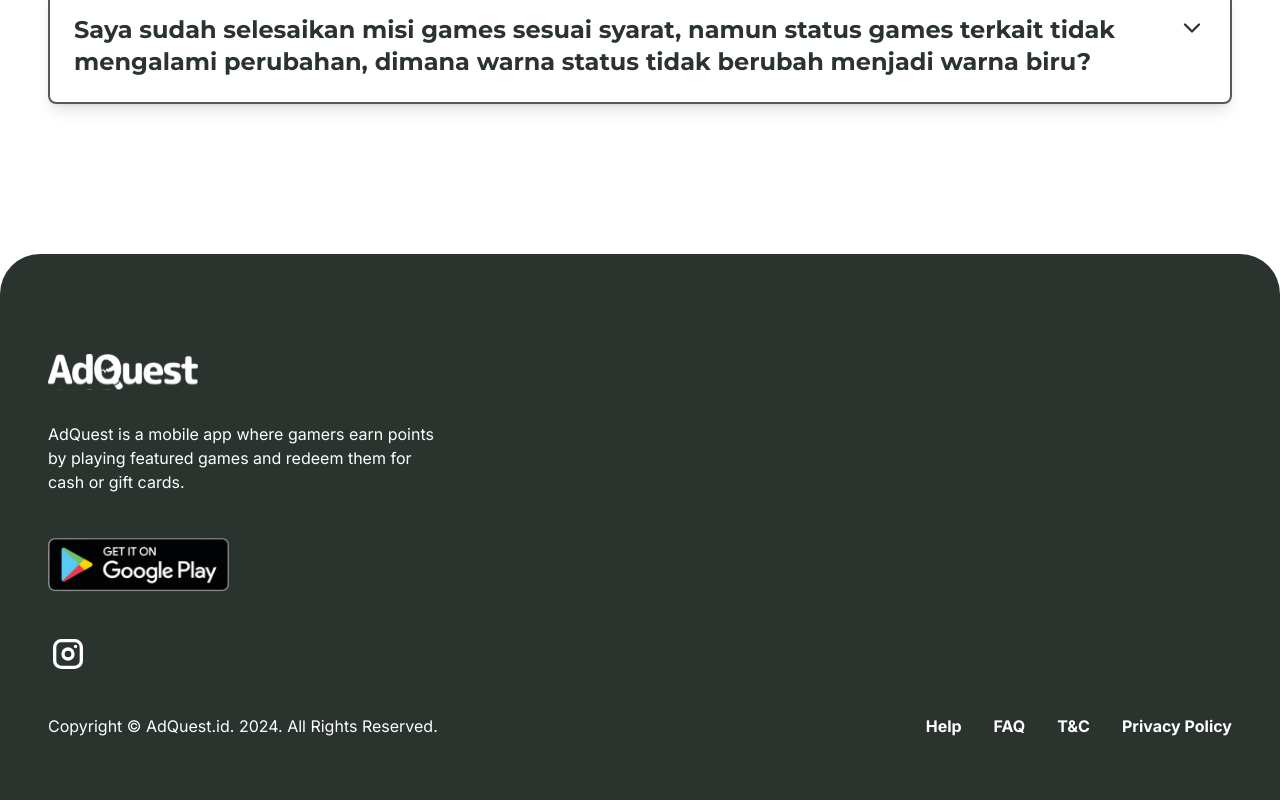
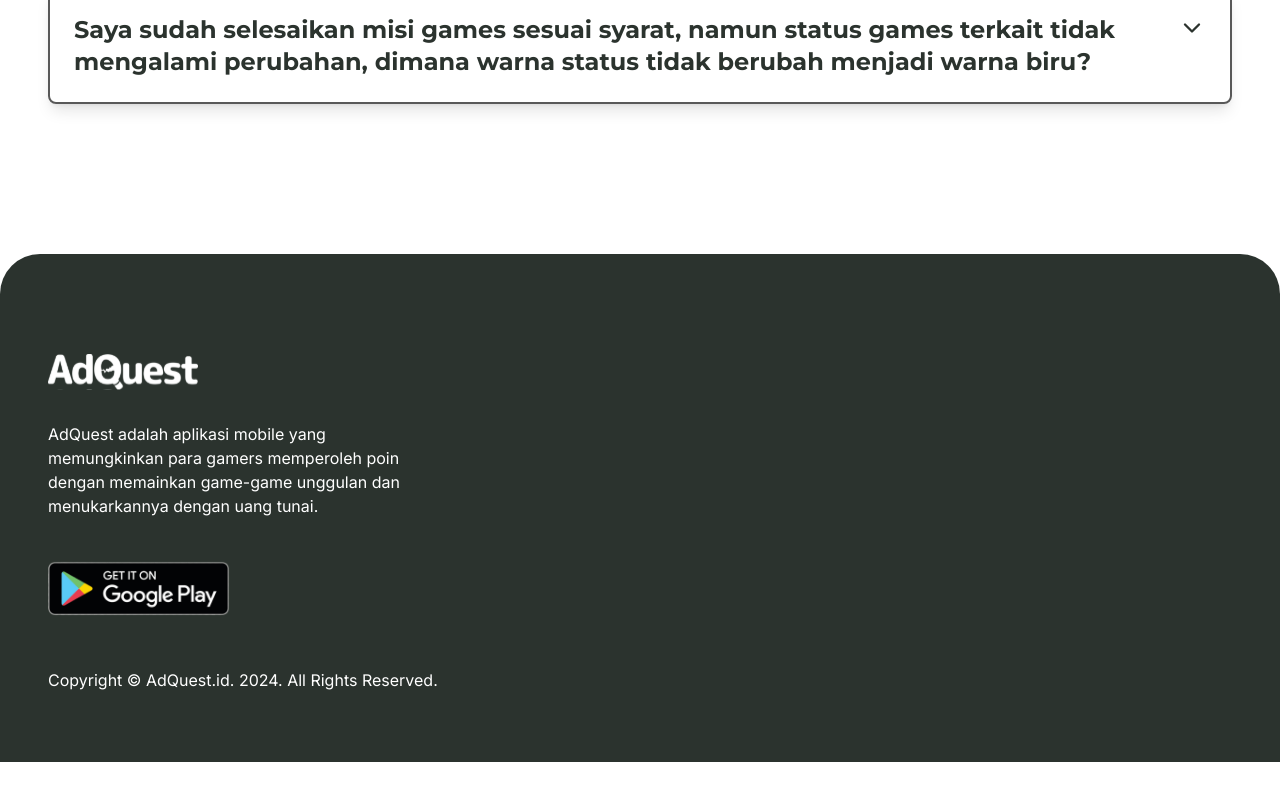
Before and after one commit to rainerregan/adquest-website-nextjs, a Next.js app: page / in a window 1280 px wide. Shown: the part 5640-6440 px from the top of the page. After the commit the page ends 6402 px from the top, so only its background shows below. Built offline with nearby package versions, Linux system fonts and the light colour scheme.

Commit message:
feat: Modify Footer

```diff
--- a/src/components/common/footer/footer.tsx
+++ b/src/components/common/footer/footer.tsx
@@ -22,18 +22,18 @@
             <div className='w-full md:w-1/3 flex flex-col gap-[30px]'>
               <div className='flex flex-col gap-8'>
                 <Image src={appLogoWhite} alt='App Logo' width={150} height={50} />
-                <p>AdQuest is a mobile app where gamers earn points by playing featured games and redeem them for cash or gift cards.</p>
+                <p>AdQuest adalah aplikasi mobile yang memungkinkan para gamers memperoleh poin dengan memainkan game-game unggulan dan menukarkannya dengan uang tunai.</p>
               </div>
 
               {/* Google Play */}
               <DownloadRating showRating={false} />
 
               {/* Social Media */}
-              <div className='flex gap-[20px]'>
+              {/* <div className='flex gap-[20px]'>
                 <Link href={"#"}>
                   <TbBrandInstagram className='text-white text-[40px]' />
                 </Link>
-              </div>
+              </div> */}
             </div>
 
           </div>
@@ -42,11 +42,11 @@
           <div className='flex flex-col-reverse md:flex-row gap-8 items-center justify-between'>
             <p className='text-sm md:text-base text-center md:text-left'>Copyright &copy; AdQuest.id. 2024. All Rights Reserved.</p>
 
-            <ul className='flex gap-10 md:gap-8 font-bold text-sm md:text-base'>
+            {/* <ul className='flex gap-10 md:gap-8 font-bold text-sm md:text-base'>
               {footerLinks.map((x, index) => (
                 <li key={index}><Link href={x.href}>{x.title}</Link></li>
               ))}
-            </ul>
+            </ul> */}
           </div>
 
         </div>
```
